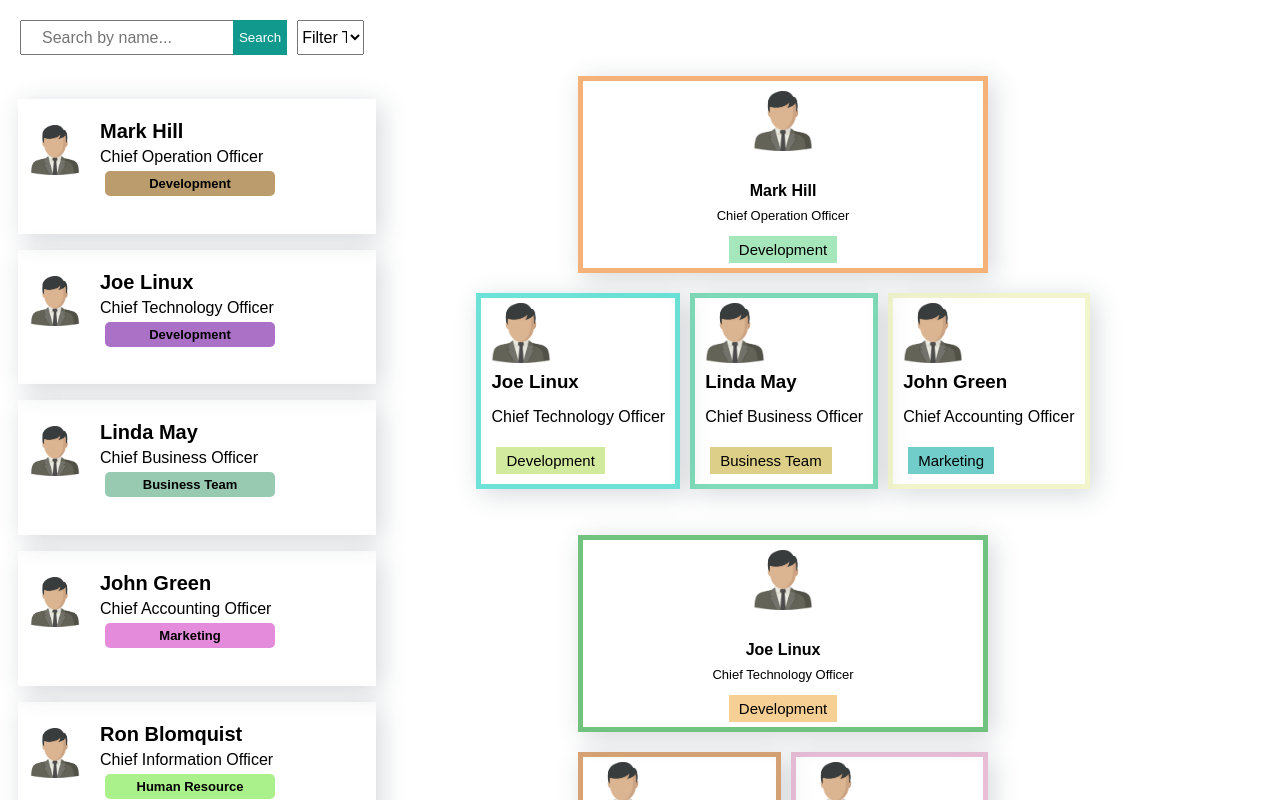
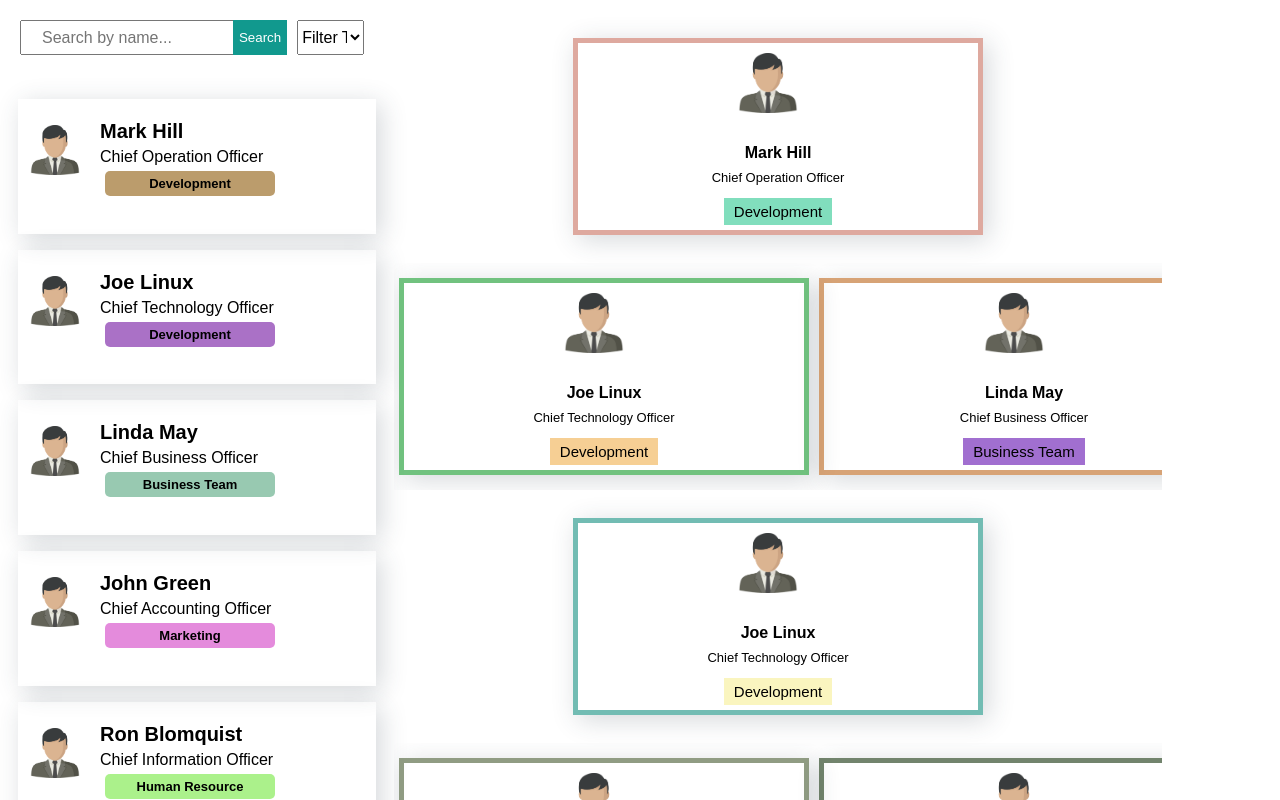
Before and after one commit to vaibhavkaul69/employee-tree-react, a React (Create React App) app: page / in a window 1280 px wide. Shown: the top 800 px of the page. Built offline with nearby package versions, Linux system fonts and the light colour scheme.

Commit message:
Tree children alignment fixed with css

```diff
--- a/src/App.css
+++ b/src/App.css
@@ -105,13 +105,8 @@ ul {
 	transition: all 0.5s;
 }
 
-.node-container {
-	display: flex;
-	flex-direction: column;
-}
 .node {
 	display: flex;
-
 	margin: 5px auto;
 }
 .node-item {
@@ -132,8 +127,12 @@ ul {
 	font: 40 15px sans-serif;
 }
 
-#children {
-	display: flex;
+.child {
+	display: flex !important;
+	overflow-x: auto;
+}
+span {
+	margin: 5px;
 }
 .card {
 	position: relative;
--- a/src/Components/EmployeeChart.js
+++ b/src/Components/EmployeeChart.js
@@ -13,16 +13,16 @@ const EmployeeChart = () => {
 		</div>
 	);
 };
-const Card = ({ data }) => {
-	//console.log(data);
+
+const Card = (props) => {
+	console.log(props);
 	return (
-		<ul>
-			{data.map((item) => {
+		<div className={props.name ? props.name : ""}>
+			{props.data.map((item) => {
 				//console.log(item);
 				return (
 					<React.Fragment>
-						<div className="node-container">
-							<li>
+						<span>
 							<div
 								draggable
 								key={Math.random() * 1000}
@@ -47,13 +47,12 @@ const Card = ({ data }) => {
 									</button>
 								</div>
 							</div>
-							</li>
-							{item.children ? CreateNode(item.children) : null}
-						</div>
+						</span>
+						{item.children ? <Card data={item.children} name="child" /> : null}
 					</React.Fragment>
 				);
 			})}
-		</ul>
+		</div>
 	);
 };
 
```
Lines whose indentation alone changed are shown as unchanged.
